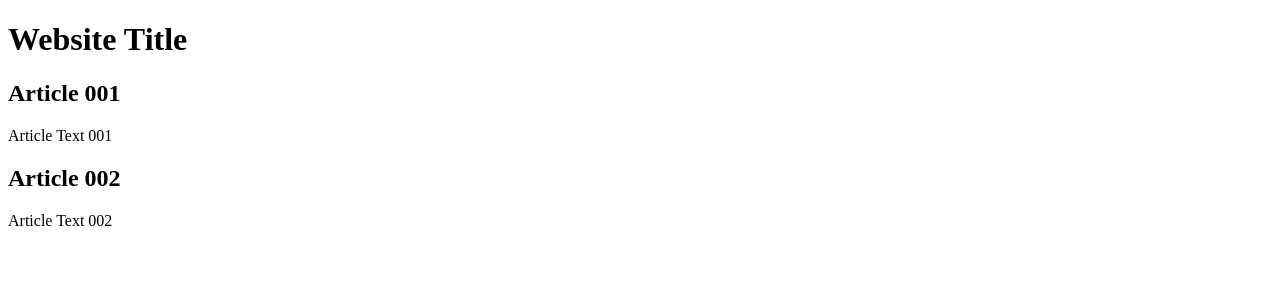
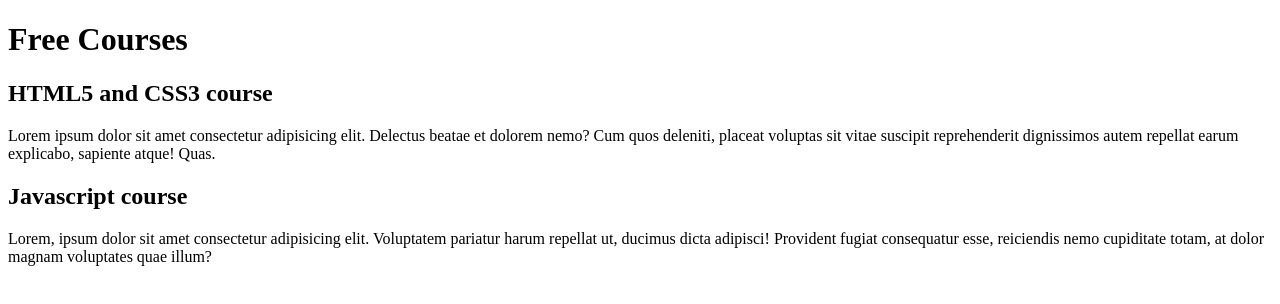
Before and after one commit to UpShadow/website-design, a plain HTML site: page index.html in a window 1280 px wide. Drawn offline with Linux system fonts and the light colour scheme.

Commit message:
Modified Content

```diff
--- a/index.html
+++ b/index.html
@@ -9,15 +9,15 @@
 <body>
     <main>
         <header>
-            <h1>Website Title</h1>
+            <h1>Free Courses</h1>
         </header>
         <article>
-            <h2>Article 001</h2>
-            <p>Article Text 001</p>
+            <h2>HTML5 and CSS3 course</h2>
+            <p>Lorem ipsum dolor sit amet consectetur adipisicing elit. Delectus beatae et dolorem nemo? Cum quos deleniti, placeat voluptas sit vitae suscipit reprehenderit dignissimos autem repellat earum explicabo, sapiente atque! Quas.</p>
         </article>
         <article>
-            <h2>Article 002</h2>
-            <p>Article Text 002</p>
+            <h2>Javascript course</h2>
+            <p>Lorem, ipsum dolor sit amet consectetur adipisicing elit. Voluptatem pariatur harum repellat ut, ducimus dicta adipisci! Provident fugiat consequatur esse, reiciendis nemo cupiditate totam, at dolor magnam voluptates quae illum?</p>
         </article>
     </main>
 </body>
```
